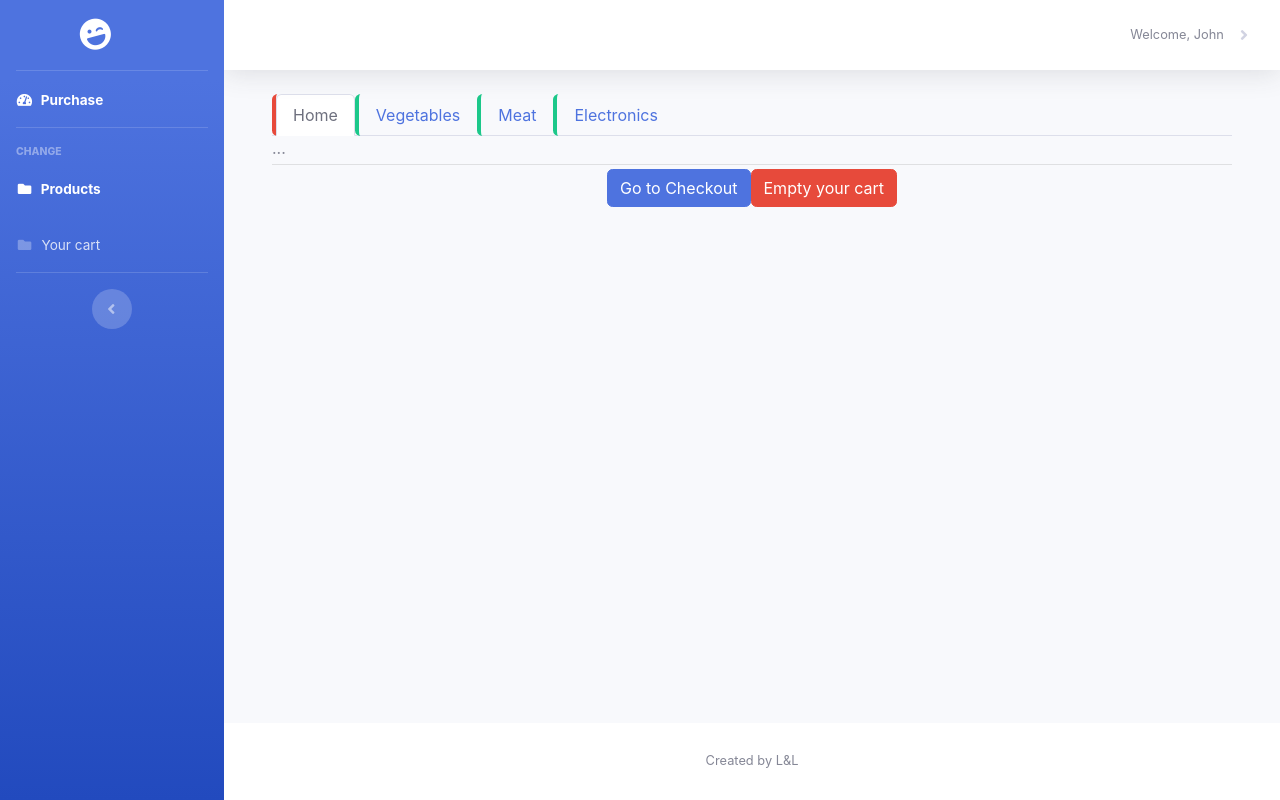
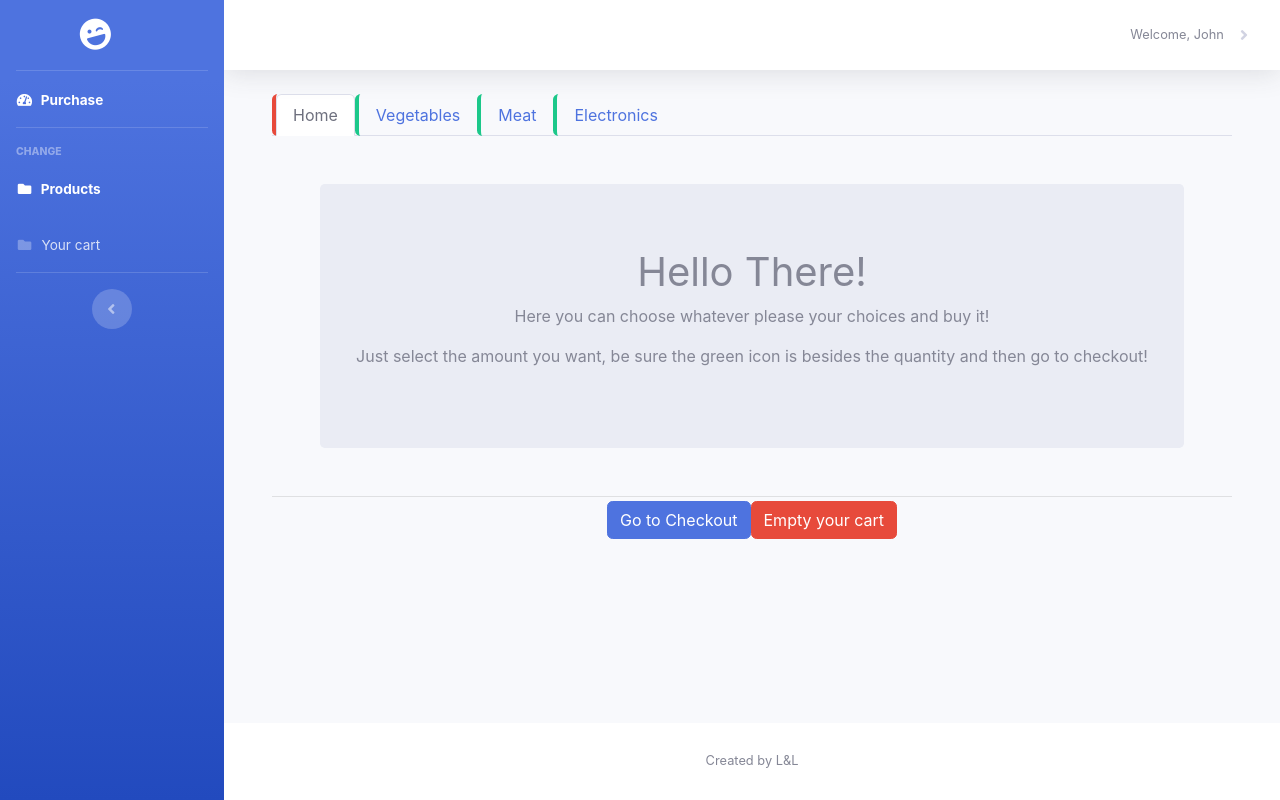
Before and after one commit to Soundwave17/Fingerprint_Database, a Django app: a page that uses fingerprintData/templates/fingerprintData/purchase.html in a window 1280 px wide. Run offline with Django 3.2, Linux system fonts and the light colour scheme; data comes from the database, SQL or seed files in the repository; some libraries are stand-ins or nearby versions; some web fonts are replaced.

Commit message:
Little tweaks to the code

```diff
--- a/fingerprintData/static/js/demo/access.js
+++ b/fingerprintData/static/js/demo/access.js
@@ -17,7 +17,10 @@ $(document).ready(function () {
             success: function (result) {
                 console.log(result);
                 if (result['success']) {
-                    window.location = window.location.pathname + $("#customer-email").val() + "/fingerprint_access/";
+                        window.location = window.location.pathname + $("#customer-email").val() + "/fingerprint_access/";
+                }
+                else{
+                    window.alert("Error! The email/password isn't correct! Try again!");
                 }
             }
         });
--- a/fingerprintData/static/js/demo/fingerprint_access.js
+++ b/fingerprintData/static/js/demo/fingerprint_access.js
@@ -43,8 +43,14 @@ $(document).ready(function () {
                                             "it doesn't match the user's.");
                                     }
                                 }
+
                             });
                         }
+                    }
+                    ,
+                    error: function(err){
+                        $('#retry').text("Retry");
+                        $('#message-ajax').text("Error! Sensor not found!");
                     },
                     timeout: 100000,
                 }
--- a/fingerprintData/static/js/demo/purchase.js
+++ b/fingerprintData/static/js/demo/purchase.js
@@ -10,6 +10,7 @@ $(document).ready(function () {
         var array = $(".selected");
         if (!array.length) {
             console.log("AAAAAAAAAA EMPTY");
+            window.alert("Ahhh the cart is empty! Go buy something. NOW!");
         } else {
             console.log("Product list is not empty");
             array.each(function (index, value) {
@@ -147,6 +148,7 @@ $(document).ready(function () {
         var products = {};
         var array = $(".selected");
         if (!array.length) {
+            window.alert("Ahhh the cart is empty! Go buy something. NOW!");
             console.log("AAAAAAAAAA EMPTY");
         } else {
             console.log("Product list is not empty");
@@ -206,6 +208,7 @@ $(document).ready(function () {
             $("#modal-checkout-msg-div").removeClass("d-none")
             $("#modal-checkout-msg-div").show();
             $("#modal-checkout-msg").text("Your cart is empty.")
+
         } else {
             $("#fingerprint-modal").removeClass("d-none");
             $("#modal-buttons").hide();
--- a/fingerprintData/templates/fingerprintData/overview.html
+++ b/fingerprintData/templates/fingerprintData/overview.html
@@ -172,7 +172,7 @@
 
     <div id="sensor-control-wrapper" class="container d-none">
         <div class="text-center col-sm-12">
-            <p>
+            <p id="finger-count-p">
                 Sensor has: <span id="templates-number"></span> fingerprints stored.
             </p>
 
@@ -288,6 +288,9 @@
                                         $('#modal-delete').text(result1['msg']);
                                     }
 
+                                },
+                                error: function(err){
+                                    $('#modal-delete').text("Error! Sensor not found!");
                                 }
                             });
                         } else {
--- a/fingerprintData/templates/fingerprintData/purchase.html
+++ b/fingerprintData/templates/fingerprintData/purchase.html
@@ -54,6 +54,7 @@
 <link href="{% static 'css/purchase.css' %}" rel="stylesheet" type="text/css">
 {% endblock %}
 
+
 {% if types %}
 <div class="container mx-0" id="purchase-panel">
     <ul class="nav nav-tabs" id="myTab" role="tablist">
@@ -61,6 +62,7 @@
             <a class="nav-link active " id="home-tab" data-toggle="tab" href="#home" role="tab"
                aria-controls="home"
                aria-selected="true">Home</a>
+
         </li>
 
         {% for type in types %}
@@ -79,11 +81,17 @@
 
     <div class="tab-content" id="myTabContent">
 
-                <div class="tab-pane fade show active" id="home" role="tabpanel" aria-labelledby="home-tab">...
+        <div class="tab-pane fade show active" id="home" role="tabpanel" aria-labelledby="home-tab">
+            <div class="jumbotron text-center m-5">
+            <h1>Hello There!</h1>
+            <p>Here you can choose whatever please your choices and buy it!</p>
+            <p>Just select the amount you want, be
+            sure the green icon is besides the quantity and then go to checkout!</p>
+        </div>
 
         </div>
         {% for type in types %}
-                    <div class="tab-pane fade" id="{{ type }}" role="tabpanel" aria-labelledby="{{ type }}-tab">...
+        <div class="tab-pane fade" id="{{ type }}" role="tabpanel" aria-labelledby="{{ type }}-tab">
             <div class="row justify-content-center">
                 {% if products %}
                 {% for product in products %}
@@ -208,7 +216,8 @@
                                     <button type="button"
                                             id="abort-btn"
                                             class="btn btn-danger"
-                                                    data-dismiss="modal">Abort</button>
+                                            data-dismiss="modal">Abort
+                                    </button>
                                     <button type="button" id="retry-btn" class="btn btn-primary">Try</button>
 
                                 </div>
@@ -243,7 +252,7 @@
                                 console.log(result);
                                 if (!result['response']) {
                                     $('#retry-btn').text("Retry");
-                                    $('#message-ajax').text(result['msg']);
+                                    $('#message-modal').text(result['msg']);
                                 } else {
                                     var found = false;
                                     $.ajax({
@@ -293,15 +302,19 @@
                                                 });
 
                                             } else if (!answer['success']) {
-                                                $('#message-ajax').text("Your email is invalid, please return to login.");
+                                                $('#message-modal').text("Your email is invalid, please return to login.");
                                             } else {
                                                 $('#retry-btn').text("Retry");
-                                                $('#message-ajax').text("Your fingerprint is registered, but " +
+                                                $('#message-modal').text("Your fingerprint is registered, but " +
                                                     "it doesn't match the user's.");
                                             }
                                         }
                                     });
                                 }
+                            },
+                            error: function(err){
+                                $('#retry-btn').text("Retry");
+                                $('#message-modal').text("Error! Sensor not found!");
                             },
                             timeout: 100000,
                         });
@@ -309,5 +322,6 @@
 
             });
         });
+
 </script>
 {% endblock %}
--- a/fingerprintData/urls.py
+++ b/fingerprintData/urls.py
@@ -11,7 +11,7 @@ urlpatterns = [
     path('<str:customer_email>/fingerprint_access/overview/',views.overview.as_view() , name='overview'),
     path('<str:customer_email>/fingerprint_access/overview/get_product_by_type/', views.get_product_by_type, name="get_product_by_type"),
     path('<str:customer_email>/fingerprint_access/overview/delete_customer/',views.delete_customer , name='delete_customer'),
-    path('<str:customer_email>/fingerprint_access/get_customer_id/',views.get_customer_id , name='get_customer_id'),
+    path('<str:customer_email>/fingerprint_access/overview/get_customer_id/',views.get_customer_id , name='get_customer_id'),
     path('<str:customer_email>/fingerprint_access/overview/get_product_by_type/', views.get_product_by_type, name="get_product_by_type"),
     path('<str:customer_email>/fingerprint_access/overview/get_revenue_by_year/', views.get_revenue_by_year, name='revenue'),
     path('<str:customer_email>/fingerprint_access/overview/get_revenue_by_type/', views.get_revenue_by_type, name='revenue_type'),
--- a/fingerprintData/views.py
+++ b/fingerprintData/views.py
@@ -267,12 +267,7 @@ def checkout(request, customer_email):
             p=[]
             q=[]
             dict=ast.literal_eval(request.POST.get('json'))
-            #lenght=int(request.POST.get('lenght'))
-            #n=request.POST.get('name')
-            #q=request.POST.get('quantity')
 
-            #name = ast.literal_eval(n)
-            #quantity = ast.literal_eval(q)
 
             lenght= int(dict['lenght'])
             p=dict['name']
```
Also changed, not shown: fingerprintData/static/js/demo/overview.js (+17 -0 lines), fingerprintData/templates/fingerprintData/fingerprint_access.html (+8 -1 lines), fingerprintData/templates/fingerprintData/register.html (+13 -0 lines). Lines whose indentation alone changed are shown as unchanged.
